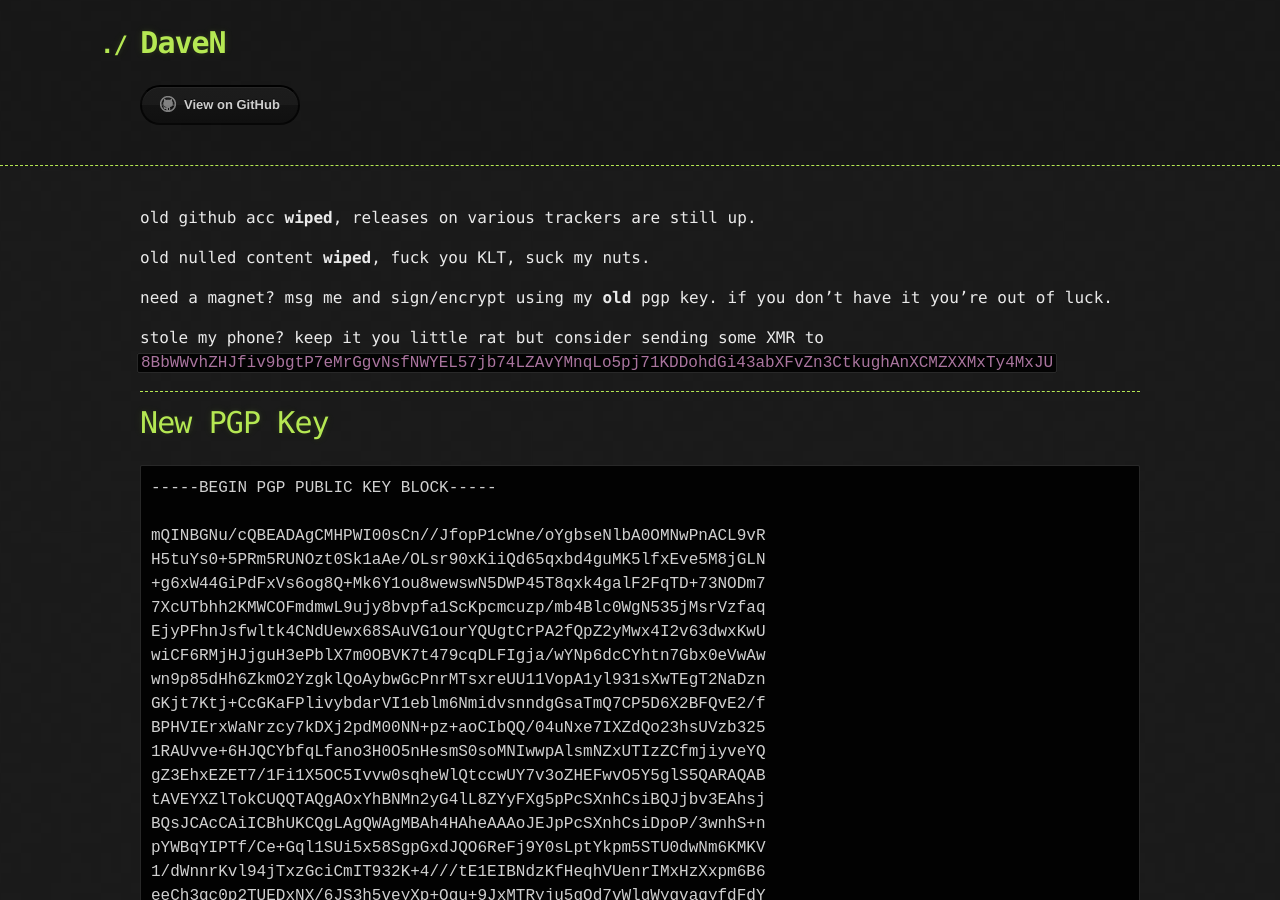
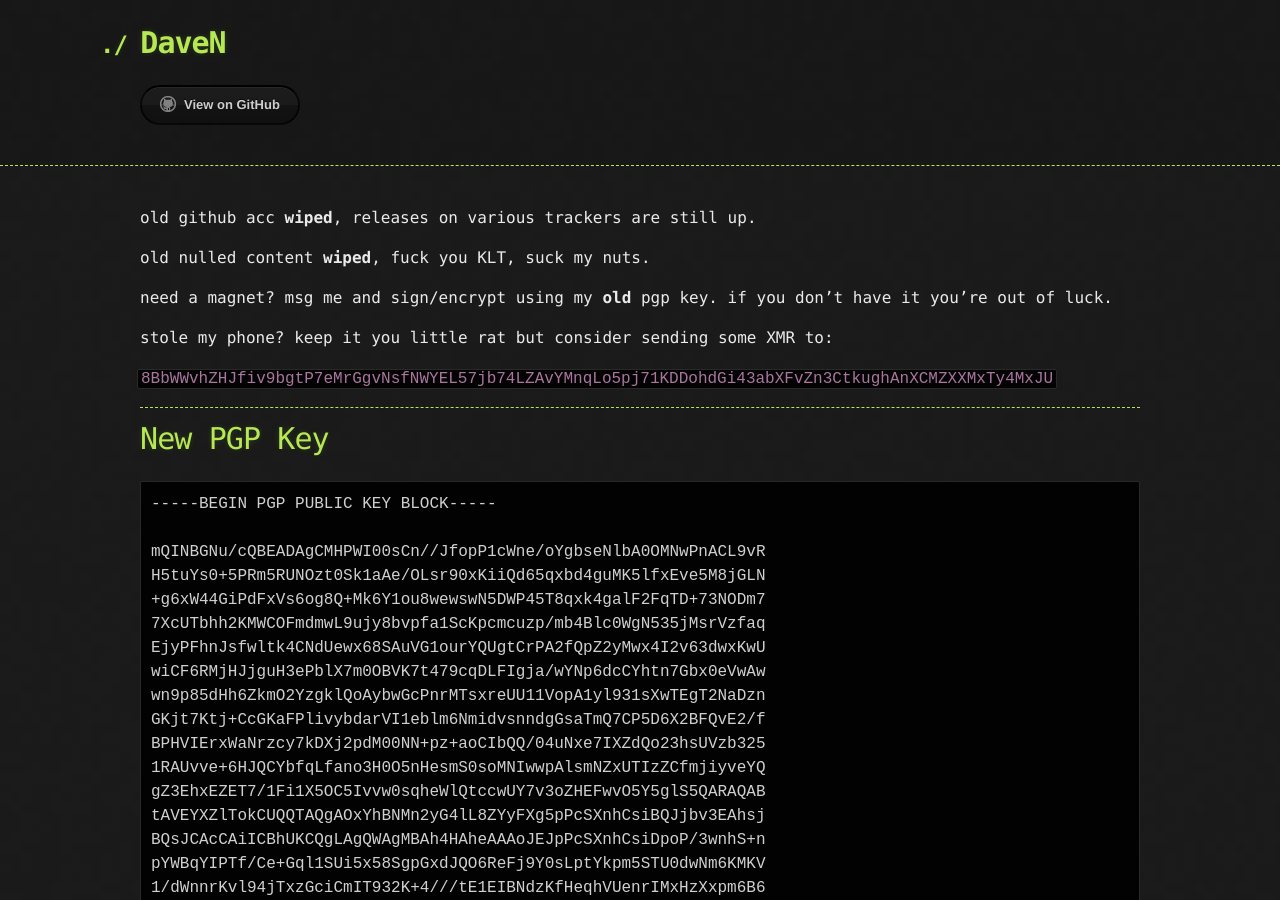
Before and after one commit to xDaveN/xdaven.github.io, a Jekyll site: the page built from index.md, in a window 1280 px wide and 900 px high. Built offline with Jekyll 4.4.1, drawn with Linux system fonts in a browser that asks for light colours; the repository's description, which GitHub fills in, is left out.

Commit message:
visual changes

```diff
--- a/index.md
+++ b/index.md
@@ -8,7 +8,8 @@ old nulled content **wiped**, fuck you KLT, suck my nuts.
 
 need a magnet? msg me and sign/encrypt using my **old** pgp key. if you don't have it you're out of luck.
 
-stole my phone? keep it you little rat but consider sending some XMR to
+stole my phone? keep it you little rat but consider sending some XMR to:
+
 `8BbWWvhZHJfiv9bgtP7eMrGgvNsfNWYEL57jb74LZAvYMnqLo5pj71KDDohdGi43abXFvZn3CtkughAnXCMZXXMxTy4MxJU`
 * * *
 # New PGP Key
```
